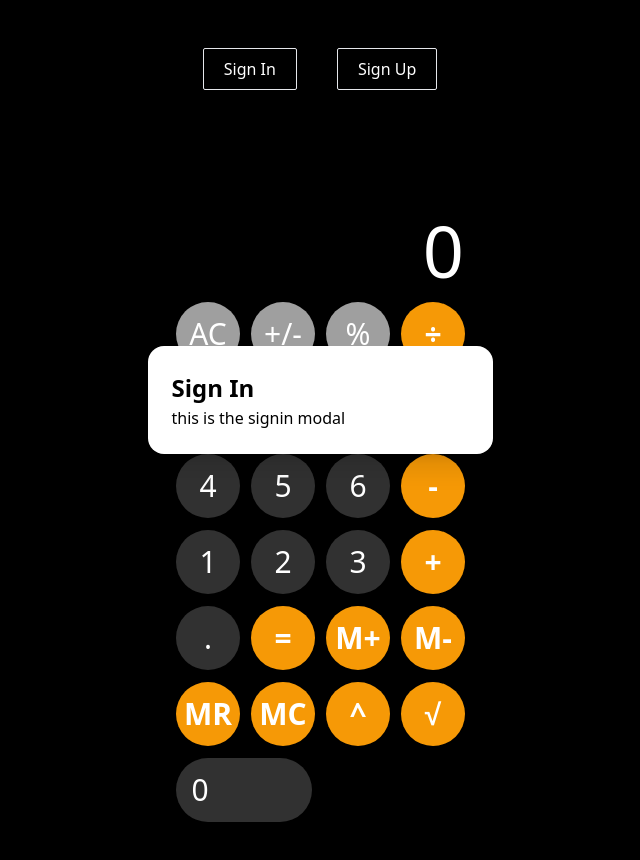
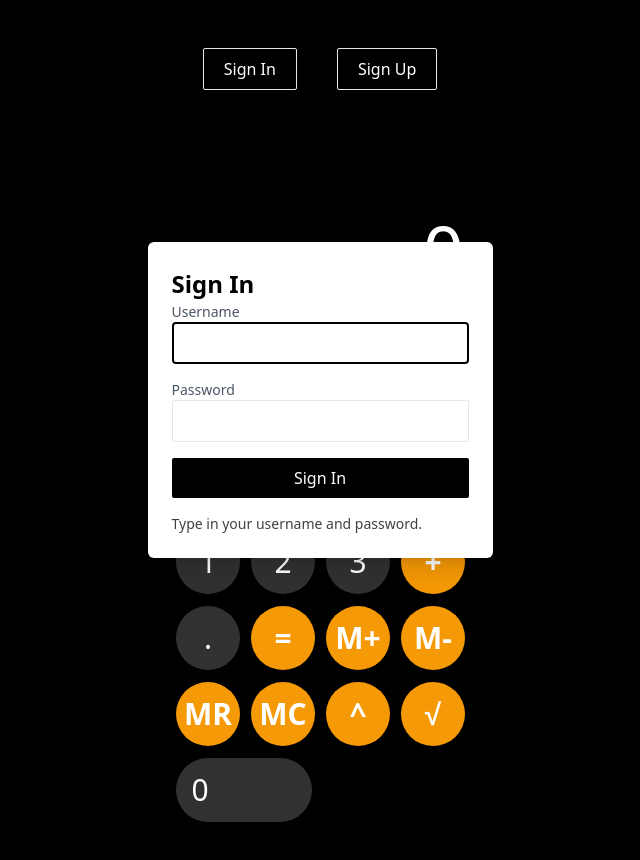
Before and after one commit to pedrobrun/vial-calculator-frontend, a Next.js app: page / in a window 1280 px wide. Both pictures are taken after a click on the button "Sign In". Shown: the top 860 px of the page, without its empty margins (320-960 px from the left). Built offline with nearby package versions, Linux system fonts and the light colour scheme.

Commit message:
feat: add sign in and sign up

```diff
--- a/src/components/modal/index.tsx
+++ b/src/components/modal/index.tsx
@@ -43,7 +43,7 @@ const Modal = ({
                 leaveFrom="opacity-100 scale-100"
                 leaveTo="opacity-0 scale-95"
               >
-                <Dialog.Panel className="w-full h-full max-w-[345px] bg-white transform overflow-hidden rounded-[16px] p-6 text-left align-middle shadow-xl transition-all">
+                <Dialog.Panel className="w-full h-full max-w-[345px] bg-white transform overflow-hidden rounded-md p-6 text-left align-middle shadow-xl transition-all">
                   <div className="text-[24px] leading-[36px] font-bold">
                     {title}
                   </div>
--- /dev/null
+++ b/src/components/navbar/SignInForm.tsx
@@ -0,0 +1,47 @@
+import { useAuth } from '@/contexts/AuthContext';
+import React, { FormEvent, useEffect, useState } from 'react';
+
+const SignInForm = ({ close }: { close: () => void }) => {
+  const [username, setUsername] = useState('');
+  const [password, setPassword] = useState('');
+  const { signIn, signInState, username: authenticatedUsername } = useAuth();
+
+  const handleSubmit = async (e: FormEvent) => {
+    e.preventDefault();
+    await signIn(username, password);
+  };
+
+  useEffect(() => {
+    if (signInState.data) {
+      close()
+    }
+  }, [signInState.data, close])
+
+
+  const areFieldsEmpty = !username || !password
+
+  return (
+    <form className="flex flex-col gap-4">
+      <div className="flex flex-col">
+        <label htmlFor="username" className="text-sm font-medium text-gray-600">Username</label>
+        <input onChange={(e) => setUsername(e.target.value)} id="username" type="text" className="p-2 border rounded-sm focus:outline-black" />
+      </div>
+      <div className="flex flex-col">
+        <label htmlFor="password" className="text-sm font-medium text-gray-600">Password</label>
+        <input onChange={(e) => setPassword(e.target.value)} id="password" type="password" className="p-2 border rounded-sm focus:outline-black" />
+      </div>
+      <div>
+        <button type='submit' onClick={handleSubmit} disabled={signInState.loading || areFieldsEmpty} className="w-full bg-black text-white p-2 rounded-sm hover:bg-[#6d6d6d]">
+          Sign In
+        </button>
+      </div>
+      <div className='flex flex-col gap-1'>
+        {areFieldsEmpty && <p className='opacity-75 text-sm'>Type in your username and password.</p>}
+        {signInState.loading && <p>Loading...</p>}
+        {signInState.error && !signInState.loading && <p className="text-red-500 text-sm">{signInState.error}</p>}
+      </div>
+    </form>
+  );
+};
+
+export default SignInForm;
--- /dev/null
+++ b/src/components/navbar/SignUpForm.tsx
@@ -0,0 +1,51 @@
+import { useAuth } from '@/contexts/AuthContext';
+import clsx from 'clsx';
+import React, { FormEvent, useState } from 'react';
+
+const SignUpForm = ({ close }: { close: () => void }) => {
+  const [username, setUsername] = useState('');
+  const [password, setPassword] = useState('');
+  const { signUp, signUpState, resetSignUpState } = useAuth();
+
+  const handleSubmit = async (e: FormEvent) => {
+    e.preventDefault();
+    await signUp(username, password);
+  };
+
+  const areFieldsEmpty = !username || !password
+
+  return (
+    <>
+      {signUpState.data &&
+        <div className='w-full h-full flex flex-col gap-4 mt-3'>
+          <p>You&apos;re registered! 🎊</p>
+          <button onClick={() => { resetSignUpState(); close() }} className="w-full bg-black text-white p-2 rounded-sm hover:bg-[#6d6d6d]">
+            Close
+          </button>
+        </div>
+      }
+      <form className={clsx(signUpState.data && 'hidden', "flex flex-col gap-4")}>
+        <div className="flex flex-col">
+          <label htmlFor="username" className="text-sm font-medium text-gray-600">Username</label>
+          <input onChange={(e) => setUsername(e.target.value)} id="username" type="text" className="p-2 border rounded-sm focus:outline-black" />
+        </div>
+        <div className="flex flex-col">
+          <label htmlFor="password" className="text-sm font-medium text-gray-600">Password</label>
+          <input onChange={(e) => setPassword(e.target.value)} id="password" type="password" className="p-2 border rounded-sm focus:outline-black" />
+        </div>
+        <div>
+          <button onClick={handleSubmit} type="submit" className="w-full bg-black text-white p-2 rounded-sm hover:bg-[#6d6d6d]">
+            Sign Up
+          </button>
+        </div>
+        <div className='flex flex-col gap-1'>
+          {areFieldsEmpty && <p className='opacity-75 text-sm'>Type in your username and password.</p>}
+          {signUpState.loading && <p>Loading...</p>}
+          {signUpState.error && !signUpState.loading && <p className="text-red-500 text-sm">{signUpState.error}</p>}
+        </div>
+      </form>
+    </>
+  );
+};
+
+export default SignUpForm;
--- a/src/components/navbar/index.tsx
+++ b/src/components/navbar/index.tsx
@@ -1,27 +1,57 @@
 import React, { useState } from 'react'
 import Modal from '../modal'
+import SignInForm from './SignInForm'
+import SignUpForm from './SignUpForm'
+import { useAuth } from '@/contexts/AuthContext'
 
 const Navbar = () => {
   const [signUpModalOpen, setSignUpModalOpen] = useState(false)
   const [signInModalOpen, setSignInModalOpen] = useState(false)
+  const { username, jwt, loading } = useAuth()
+
   return (
     <div className="w-full items-center justify-center flex flex-col pt-12">
-      <div className='text-bold gap-10 flex'>
-        <button onClick={() => setSignInModalOpen(true)} className='border py-2 px-5 rounded-sm hover:bg-[#6d6d6d] active:hover:bg-[#6d6d6d]'>Sign In</button>
-        <button onClick={() => setSignUpModalOpen(true)} className='border py-2 px-5 rounded-sm hover:bg-[#6d6d6d] active:hover:bg-[#6d6d6d]'>Sign Up</button>
+      {loading ? (
+        <div
+          className="flex h-8 w-8 text-white animate-spin rounded-full border-4 border-solid border-current border-r-transparent align-[-0.125em] motion-reduce:animate-[spin_1.5s_linear_infinite]"
+          role="status"
+        >
+          <span className="!absolute !-m-px !h-px !w-px !overflow-hidden !whitespace-nowrap !border-0 !p-0 ![clip:rect(0,0,0,0)]" />
+        </div>
+      ) : username && jwt ? (
+        <div>Hi, <span className='text-lg font-bold uppercase'>{username}</span>!</div>
+      ) : (
+        <div className="text-bold gap-10 flex items-center">
+          <button
+            onClick={() => setSignInModalOpen(true)}
+            className="border py-2 px-5 rounded-sm hover:bg-[#6d6d6d] active:hover:bg-[#6d6d6d]"
+          >
+            Sign In
+          </button>
+          <button
+            onClick={() => setSignUpModalOpen(true)}
+            className="border py-2 px-5 rounded-sm hover:bg-[#6d6d6d] active:hover:bg-[#6d6d6d]"
+          >
+            Sign Up
+          </button>
 
-        <Modal close={() => setSignUpModalOpen(false)} title='Sign Up' isOpen={signUpModalOpen}>
-          <div>
-            this is the signup modal
-          </div>
-        </Modal>
+          <Modal
+            close={() => setSignUpModalOpen(false)}
+            title="Sign Up"
+            isOpen={signUpModalOpen}
+          >
+            <SignUpForm close={() => setSignUpModalOpen(false)} />
+          </Modal>
 
-        <Modal close={() => setSignInModalOpen(false)} title='Sign In' isOpen={signInModalOpen}>
-          <div>
-            this is the signin modal
-          </div>
-        </Modal>
-      </div>
+          <Modal
+            close={() => setSignInModalOpen(false)}
+            title="Sign In"
+            isOpen={signInModalOpen}
+          >
+            <SignInForm close={() => setSignInModalOpen(false)} />
+          </Modal>
+        </div>
+      )}
     </div>
   )
 }
--- a/src/contexts/AuthContext.tsx
+++ b/src/contexts/AuthContext.tsx
@@ -1,44 +1,132 @@
-import React, { createContext, useContext, useEffect, useState } from 'react';
-import useAuthOperations, { AuthState } from '@/hooks/useAuthOperations';
+import React, { createContext, useContext, useEffect, useState } from 'react'
+import { login } from '@/services/auth/login'
+import { registerUser } from '@/services/user/register'
+
+export interface AuthState<T> {
+  data: T | null
+  loading: boolean
+  error: string | null
+}
 
 interface AuthContextProps {
-  jwt: string | null;
-  signUp: (name: string, password: string, code: string) => Promise<void>;
-  signUpState: AuthState<Record<string, any>>;
-  signIn: (name: string, password: string) => Promise<void>;
-  signInState: AuthState<{ accessToken: string; username: string }>;
-  username: string | null;
+  jwt: string | null
+  signUp: (name: string, password: string) => Promise<Record<string, any>>
+  signUpState: AuthState<Record<string, any>>
+  signIn: (name: string, password: string) => Promise<void>
+  signInState: AuthState<{ accessToken: string; username: string }>
+  username: string | null
+  resetSignUpState: () => void
+  loading: boolean
 }
 
 export const AuthContext = createContext<AuthContextProps>({
   jwt: null,
-  signUp: () => Promise.resolve(),
+  signUp: () => Promise.resolve({}),
   signIn: () => Promise.resolve(),
   signUpState: { data: null, loading: false, error: null },
   signInState: { data: null, loading: false, error: null },
   username: null,
-});
+  resetSignUpState: () => { },
+  loading: false,
+})
 
-export const useAuth = (): AuthContextProps => useContext(AuthContext);
+export const useAuth = (): AuthContextProps => useContext(AuthContext)
 
 export const AuthProvider = ({ children }: { children: JSX.Element }) => {
-  const [jwt, setJwt] = useState<string | null>(null);
-  const [username, setUsername] = useState<string | null>(null);
-  const { signIn, signInState, signUp, signUpState } = useAuthOperations();
+  const [jwt, setJwt] = useState<string | null>(null)
+  const [username, setUsername] = useState<string | null>(null)
+  const [loading, setLoading] = useState(true)
+
+  const [signInState, setSignInState] = useState<
+    AuthState<{ accessToken: string; username: string }>
+  >({
+    data: null,
+    loading: false,
+    error: null,
+  })
+
+  const [signUpState, setSignUpState] = useState<
+    AuthState<Record<string, any>>
+  >({
+    data: null,
+    loading: false,
+    error: null,
+  })
+
+  const resetSignUpState = () => {
+    setSignUpState({
+      data: null,
+      loading: false,
+      error: null,
+    })
+  }
+
+  const signIn = async (username: string, password: string) => {
+    setSignInState({ data: null, loading: true, error: null })
+    try {
+      const { accessToken, username: authenticatedUsername } = await login(
+        username,
+        password
+      )
+      setSignInState({
+        data: { accessToken, username: authenticatedUsername },
+        loading: false,
+        error: null,
+      })
+      localStorage.setItem('jwt', accessToken)
+      setJwt(accessToken)
+      localStorage.setItem('username', authenticatedUsername)
+      setUsername(authenticatedUsername)
+    } catch (e) {
+      setSignInState({
+        data: null,
+        loading: false,
+        error: (e as any).response?.data?.message || 'An error occurred',
+      })
+    }
+  }
+
+  const signUp = async (username: string, password: string) => {
+    setSignUpState({ data: null, loading: true, error: null })
+    try {
+      const data = await registerUser(username, password)
+      setSignUpState({ data, loading: false, error: null })
+      return data
+    } catch (e) {
+      setSignUpState({
+        data: null,
+        loading: false,
+        error: (e as any).response?.data?.message || 'An error occurred',
+      })
+    }
+  }
 
   useEffect(() => {
-    const storedJwt = localStorage.getItem('jwt');
-    const storedName = localStorage.getItem('username');
+    const storedJwt = localStorage.getItem('jwt')
+    const storedName = localStorage.getItem('username')
 
     if (storedJwt && storedName) {
-      setJwt(storedJwt);
-      setUsername(storedName);
+      setJwt(storedJwt)
+      setUsername(storedName)
     }
-  }, []);
+
+    setLoading(false)
+  }, [])
 
   return (
-    <AuthContext.Provider value={{ jwt, signUp, signIn, username, signInState, signUpState }}>
+    <AuthContext.Provider
+      value={{
+        jwt,
+        signUp,
+        signIn,
+        username,
+        signInState,
+        signUpState,
+        resetSignUpState,
+        loading,
+      }}
+    >
       {children}
     </AuthContext.Provider>
-  );
-};
+  )
+}
```
Also changed, not shown: src/hooks/useAuthOperations.tsx (deleted, +0 -52 lines), 2 other files (tests, documents, lock files or other folders).
